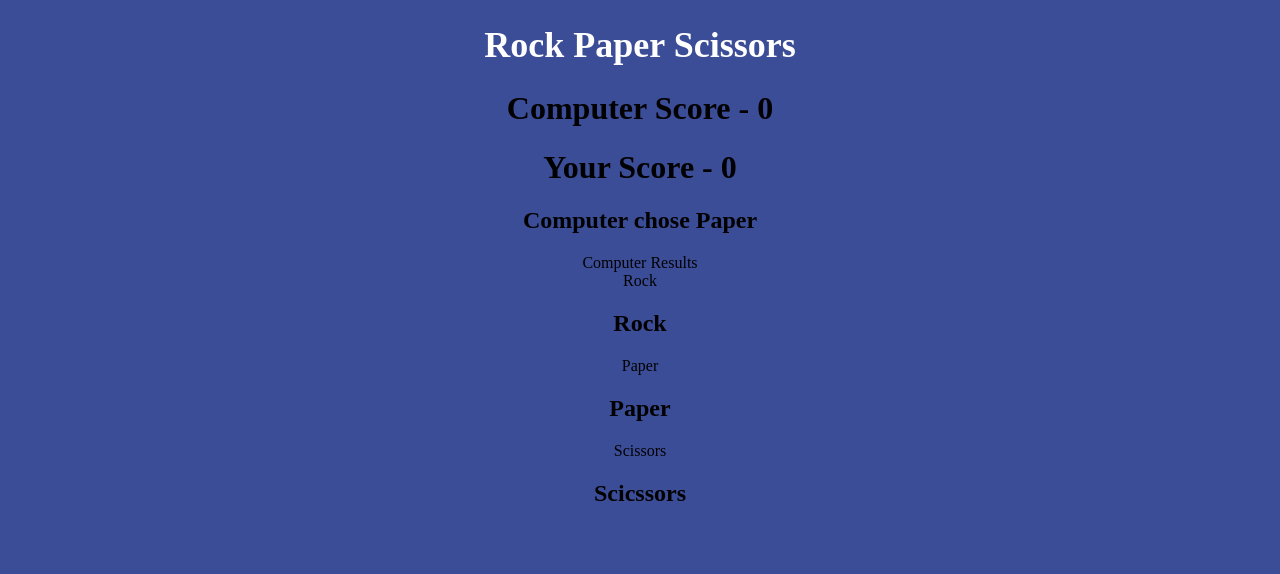
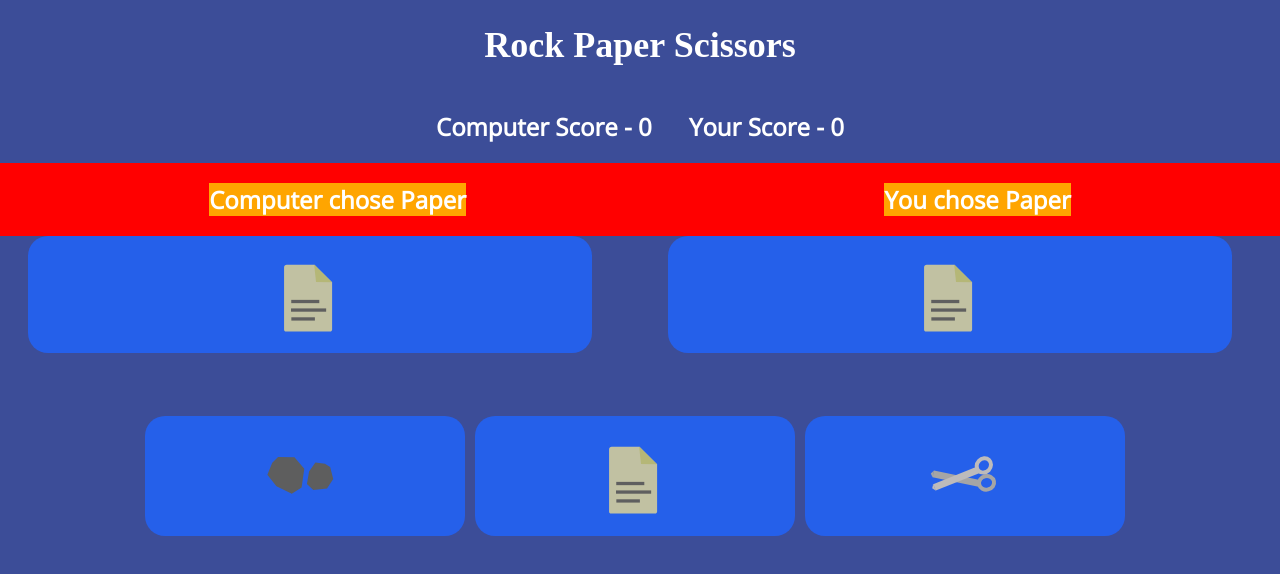
Before and after one commit to bgrotegut21/rock-paper-scissors, a plain HTML site: page index.html in a window 1280 px wide. Drawn offline with nearby package versions, Linux system fonts and the light colour scheme; a web font is replaced by a local one.

Commit message:
Finishing UI for project

```diff
--- a/index.html
+++ b/index.html
@@ -9,33 +9,45 @@
     <style>
         @import url('https://fonts.googleapis.com/css2?family=Bona+Nova&display=swap');
         </style>
+    <style>
+        @import url('https://fonts.googleapis.com/css2?family=Open+Sans:wght@300&display=swap');
+        </style>
 </head>
 <body>
     <main>
         <h1 class = "title">Rock Paper Scissors</h1>
         <div id = "scores">
-            <h1>Computer Score - 0</h1>
-            <h1>Your Score - 0</h1>
+            <h2>Computer Score - 0 &nbsp;&nbsp;&nbsp;&nbsp;&nbsp;</h2>
+            <h2>Your Score - 0</h2>
         </div>
 
+
         <div id = "results">
-            <h2>Computer chose Paper</h2>
-            <div class = "computer-result">Computer Results</div>
+            <div id = "result-text">
+                <h2 id = "computer-results">Computer chose Paper </h2>
+                <h2 id = "user-results"> You chose Paper</h2>
+
+            </div>
+            <div id = "result-images">
+                <div id = "computer-results-img">Computer Results</div>
+                <div id = "user-results-img">User Results</div>
+
+            </div>
+
 
 
         </div>
-        <div id = "Rock">
-            <div class = "rock-img">Rock</div>
-            <h2 class = "rock-text">Rock</h2>
+        <div id = "items">
+            <div id = "rock">rocks</div>
+
+
+            <div id = "paper">paper</div>
+
+            <div id = "scissors">scissors</div>
+
+
         </div>
-        <div id = "Paper">
-            <div class="paper-img">Paper</div>
-            <h2 class = "paper-text">Paper</h2>
 
-        <div id = "Scissors">
-            <div class= "scisscors-img">Scissors</div>
-            <h2 class = "scisscors-text">Scicssors</h2>
-        </div>
     </main>
 
 
--- a/styles.css
+++ b/styles.css
@@ -1,17 +1,176 @@
-.body {
+body {
     margin: 0;
     padding: 0;
-    border: 0;
 
+    box-sizing: border-box;
+}
 
+:root {
+    --rock-image: url(rocks.svg);
+    --paper-image: url(paper.svg);
+    --scissors-image: url(scissors.svg);
+}
+
+main {
+
+    height:1000px;
 }
 
 body{
+    color:white;
     background:rgb(60, 77, 152);
     text-align: center;
+    font-family: 'Open Sans', sans-serif;
 }
 .title {
     color: white;
     font-family: 'Bona Nova', serif;
     font-size: 36px;
 }
+
+#scores {
+    display: flex;
+    flex-flow: wrap;
+    justify-content: center;
+    text-align: center;
+}
+
+#items {
+
+    margin-top: 50px;
+    /*background:red;*/
+    display: flex;
+    flex-flow: row;
+    flex-wrap: wrap;
+    justify-content: center;
+    height: 400px;
+
+}
+
+
+
+
+#rock {
+    background:rgb(37, 96, 234);
+    text-align: center;
+    text-indent: -9999999px;
+    border-radius: 20px;
+    background-position: center;
+    background-image: url(rocks.svg);
+    background-repeat: no-repeat;
+    background-size: 80px;
+
+}
+
+#paper {
+    background:rgb(37, 96, 234);
+    text-align: center;
+    text-indent: -9999999px;
+    border-radius: 20px;
+    background-position: center;
+    background-image: url(paper.svg);
+    background-repeat: no-repeat;
+    background-size: 80px;
+
+}
+
+#scissors {
+    background:rgb(37, 96, 234);
+    text-align: center;
+    text-indent: -9999999px;
+    border-radius: 20px;
+    background-position: center;
+    background-image: url(scissors.svg);
+    fill: red;
+    background-repeat: no-repeat;
+    background-size: 80px;
+
+}
+
+#items div {
+
+    margin-right:10px;
+    width:25%;
+    text-align: -9999px;
+    height: 30%;
+    display: flex;
+    flex-flow: column;
+    justify-content: center;
+    align-items: center;
+}
+
+
+
+#computer-results-img {
+
+    background:purple;
+    width:25%;
+    height: 30%;
+}
+
+#user-results-img {
+    background:purple;
+
+}
+
+#result-text {
+    display: flex;
+    flex-wrap: wrap;
+    justify-content: center;
+
+}
+
+
+
+
+
+#result-images {
+    display: flex;
+    flex-wrap:wrap;
+    justify-content: space-around;
+    height:130px;
+}
+
+#result-images div {
+
+    border-radius: 20px;
+    margin-right: 20px;
+    width: 44%;
+    height:90%;
+    text-indent: -99999px;
+}
+
+#user-results-img {
+    background:rgb(37, 96, 234);
+    background-image: var(--paper-image);
+    background-size: 80px;
+    background-repeat: no-repeat;
+    background-position: center;
+
+}
+#computer-results-img {
+    background:rgb(37, 96, 234);
+    background-image: var(--paper-image);
+    background-size: 80px;
+    background-repeat: no-repeat;
+    background-position: center;
+
+}
+
+#results{
+    display: flex;
+    justify-content: center;
+    flex-flow: column;
+
+}
+
+#result-text {
+    background:red;
+    display: flex;
+    justify-content: space-around;
+}
+
+#result-text h2 {
+    background:orange;
+
+}
```
Also changed, not shown: paper.svg (added), rocks.svg (added), scissors.svg (added), something.js (added).
